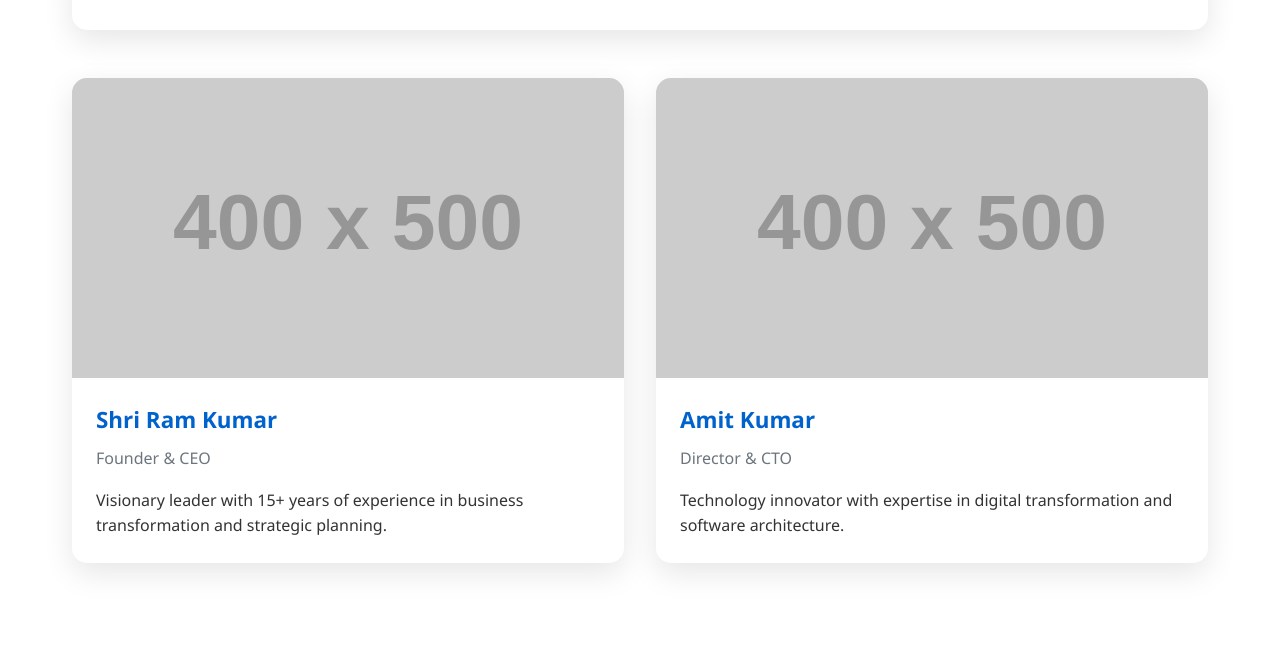
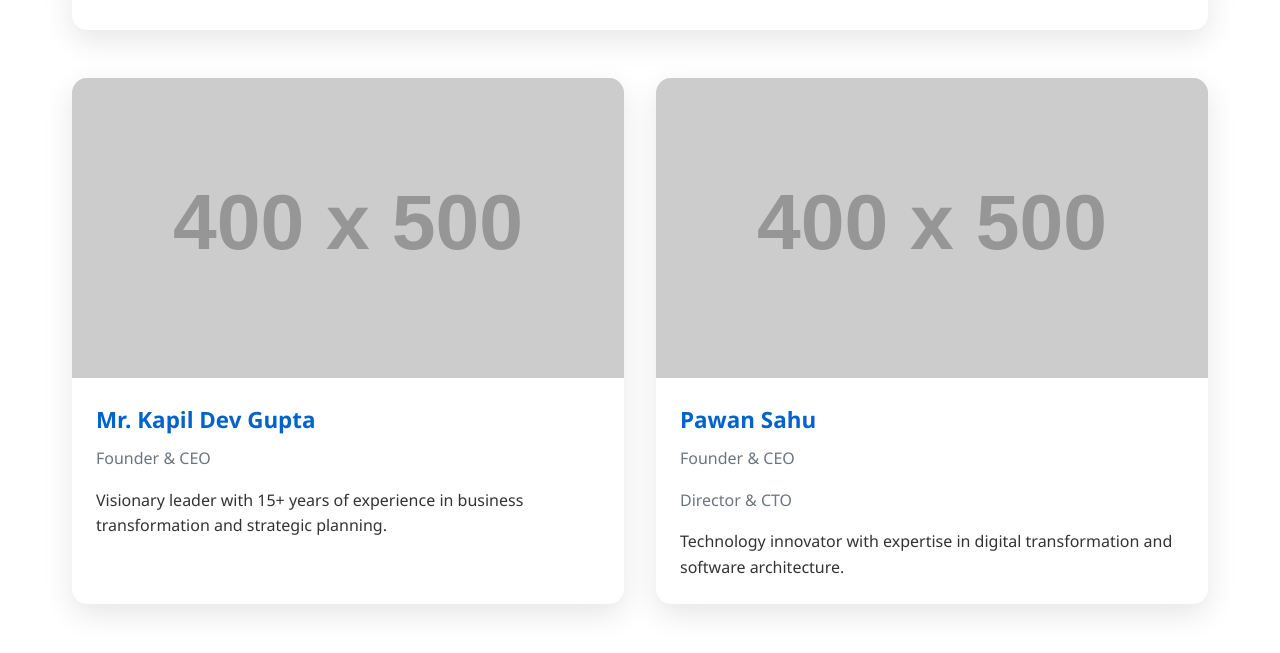
Before and after one commit to pawanjarvis/DMP-business-, a plain HTML site: page about.html in a window 1280 px wide. Shown: the part 133-786 px from the top of the page. Drawn offline with Linux system fonts and the light colour scheme; placeholder pictures from the web are drawn by us.

Commit message:
Update team member names and roles in about.html

```diff
--- a/about.html
+++ b/about.html
@@ -337,7 +337,7 @@
                     </div>
                 </div>
                 <div class="member-info">
-                    <h3 class="member-name">Shri Ram Kumar</h3>
+                    <h3 class="member-name">Mr. Kapil Dev Gupta</h3>
                     <p class="member-role">Founder & CEO</p>
                     <p>Visionary leader with 15+ years of experience in business transformation and strategic planning.</p>
                 </div>
@@ -351,7 +351,8 @@
                     </div>
                 </div>
                 <div class="member-info">
-                    <h3 class="member-name">Amit Kumar</h3>
+                    <h3 class="member-name">Pawan Sahu </h3>
+                    <p class="member-role">Founder & CEO</p>
                     <p class="member-role">Director & CTO</p>
                     <p>Technology innovator with expertise in digital transformation and software architecture.</p>
                 </div>
```
